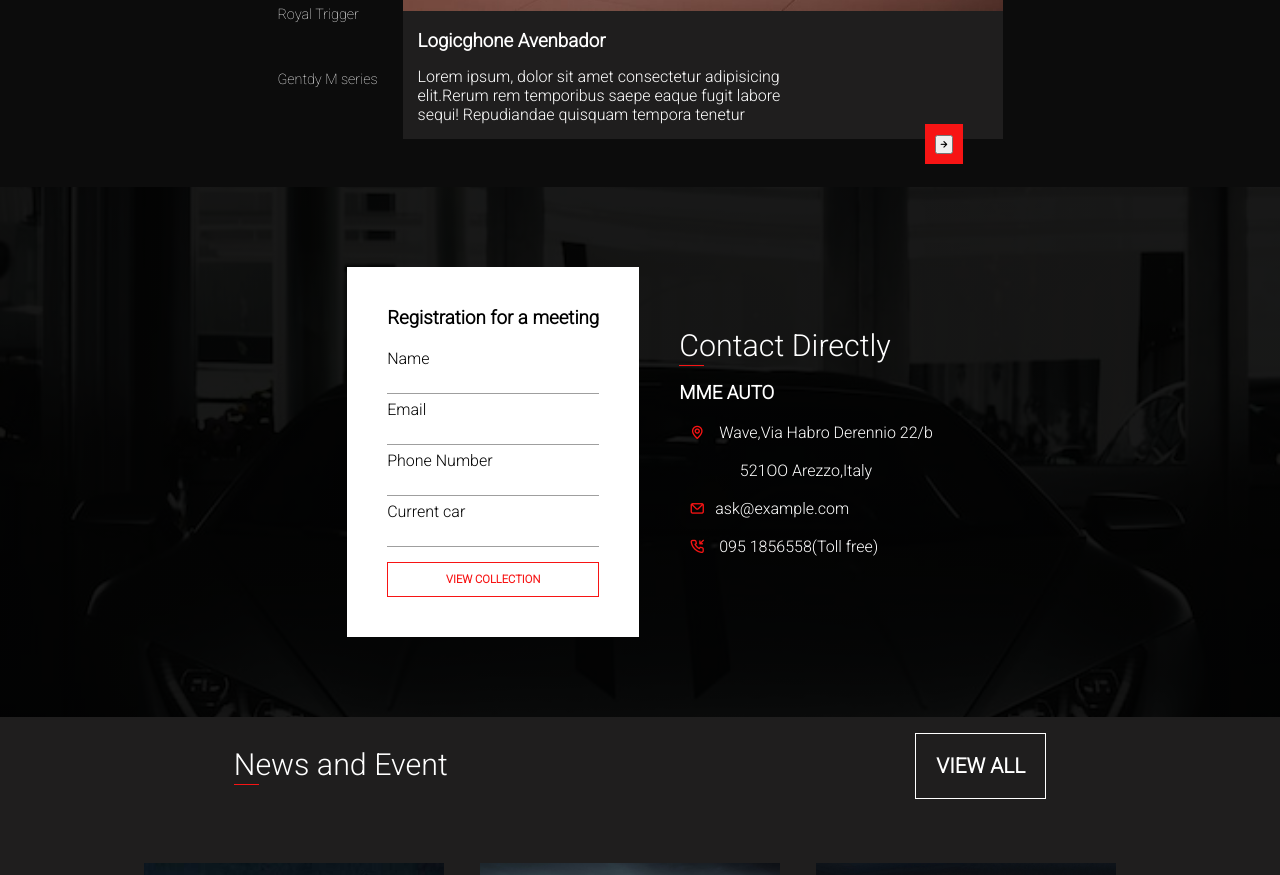
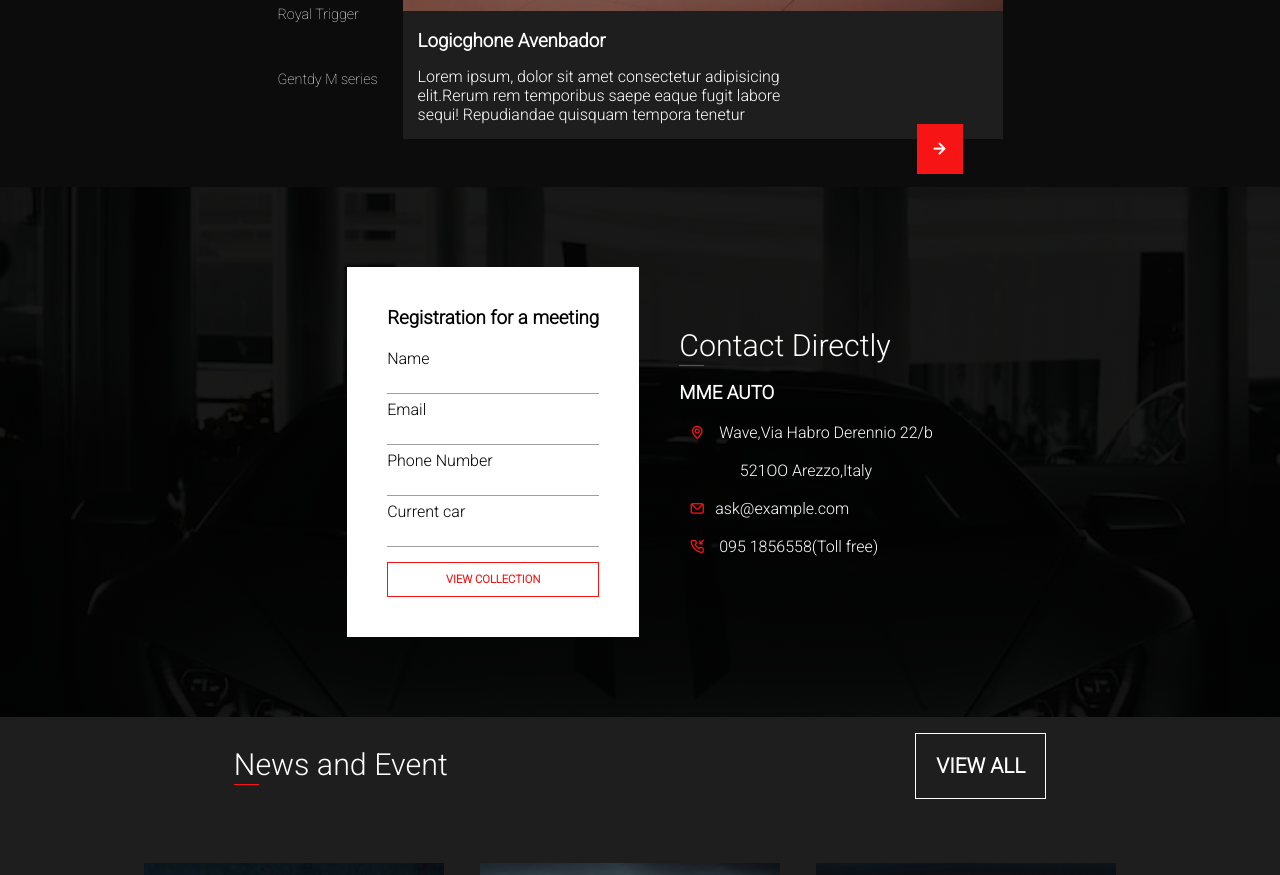
Before and after one commit to symplymuslimah/luxMMEcarsweb, a plain HTML site: page index.html in a window 1280 px wide. Shown: the part 2680-3555 px from the top of the page. Drawn offline with nearby package versions, Linux system fonts and the light colour scheme.

Commit message:
Update style.css

```diff
--- a/style.css
+++ b/style.css
@@ -330,7 +330,12 @@ nav ul li a:hover {
     position: absolute;
     right:40px;
 }
-
+.right-btn{
+    color:#ffffff;
+    font-size:1.5rem;
+    border:1px solid transparent;
+    background-color: transparent;
+}
 
 /* contact section */
 .contact-section{
```
